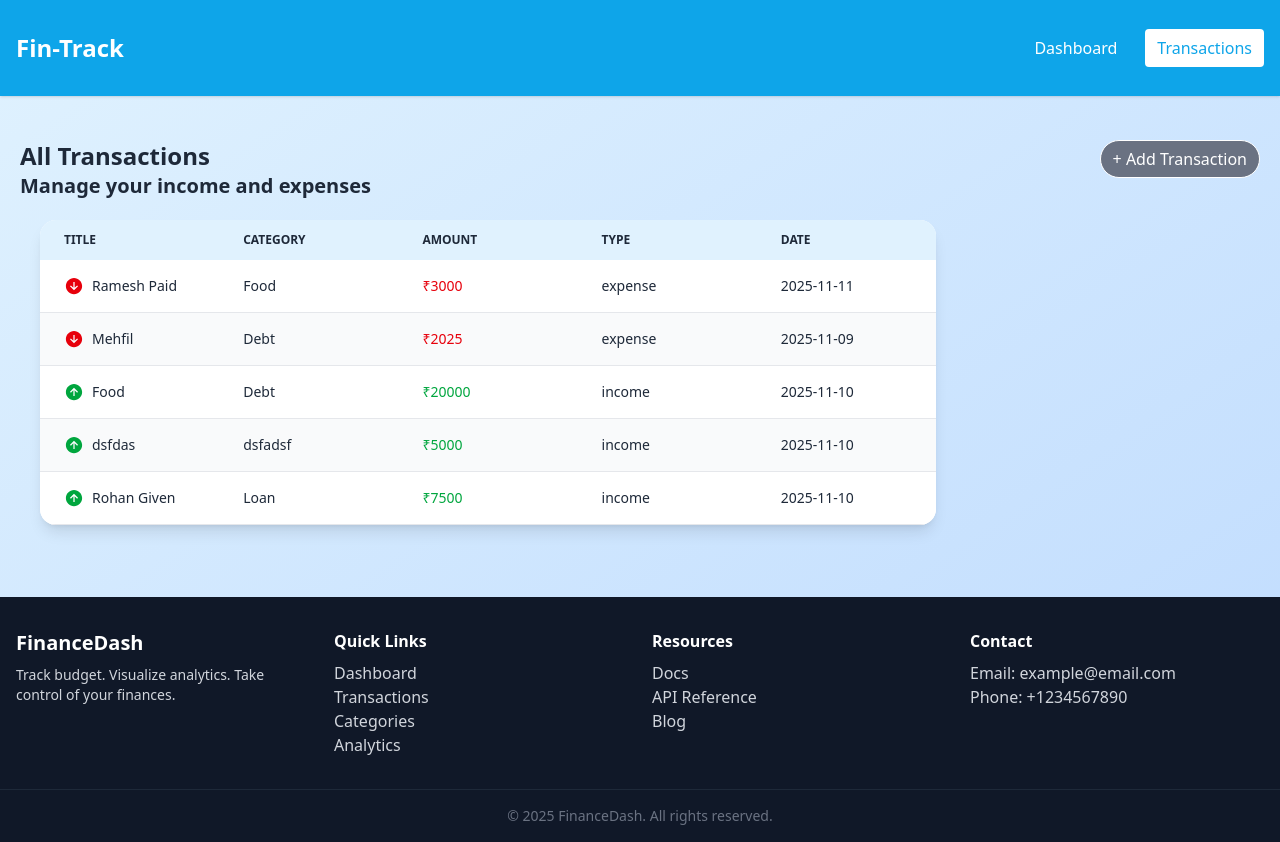
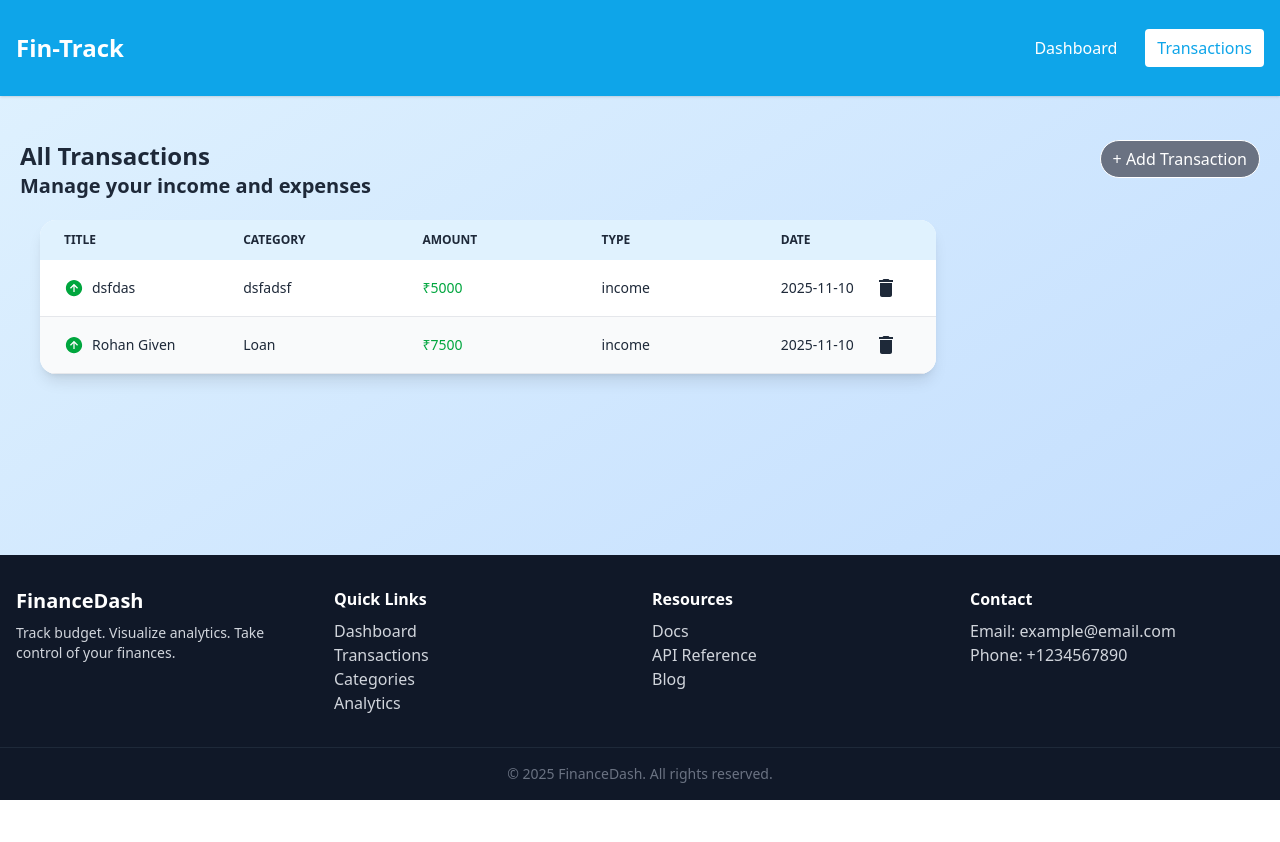
Before and after one commit to rohanginjupalli/Fin-Track, a React (Vite) app: page /addTransaction in a window 1280 px wide. After the commit the page ends 800 px from the top, so only its background shows below. Built offline with nearby package versions, Linux system fonts and the light colour scheme; data requests are answered from the project's data file.

Commit message:
adding the delete transactions functionality

```diff
--- a/db.json
+++ b/db.json
@@ -1,29 +1,5 @@
 {
   "transactions": [
-    {
-      "id": "76be",
-      "title": "Ramesh Paid",
-      "category": "Food",
-      "amount": "3000",
-      "type": "expense",
-      "date": "2025-11-11"
-    },
-    {
-      "id": "9a72",
-      "date": "2025-11-09",
-      "title": "Mehfil",
-      "category": "Debt",
-      "amount": "2025",
-      "type": "expense"
-    },
-    {
-      "id": "e2dc",
-      "date": "2025-11-10",
-      "title": "Food",
-      "category": "Debt",
-      "amount": "20000",
-      "type": "income"
-    },
     {
       "id": "27c0",
       "date": "2025-11-10",
--- a/src/components/TransactionTable.tsx
+++ b/src/components/TransactionTable.tsx
@@ -1,12 +1,27 @@
 
 import {  type Transaction } from "../store/apis/transactionsApi";
 import { IoArrowUpCircleSharp,IoArrowDownCircleSharp } from "react-icons/io5";
+import { MdDelete } from "react-icons/md";
+import { useDeleteTransactionMutation } from "../store/apis/transactionsApi";
 
 interface TransactionTableProps {
   transactions: Transaction[];
 }
 
+
+
 function TransactionTable({transactions}:TransactionTableProps) {
+
+    const [deleteTransaction] = useDeleteTransactionMutation();
+
+    const handleDelete = async (id: number) => {
+    try {
+      await deleteTransaction(id).unwrap();
+      console.log(`Deleted transaction with id: ${id}`);
+    } catch (err) {
+      console.error("Failed to delete:", err);
+    }
+  };
 
     const renderedTnx = transactions.map((txn: Transaction) => (
         <tr key={txn.id} className="odd:bg-white even:bg-gray-50 border-b border-gray-200 text-gray-800">
@@ -25,7 +40,14 @@ function TransactionTable({transactions}:TransactionTableProps) {
                 ₹{txn.amount}
             </td>
             <td className="px-6 py-4">{txn.type}</td>
-            <td className="px-6 py-4">{txn.date}</td>
+            <td className="px-6 py-4">
+              <div className="flex items-center gap-5" >
+                <span>{txn.date}</span>
+                <MdDelete className="text-2xl cursor-pointer hover:text-red-600 transition-colors" onClick={()=>{
+                  handleDelete(txn.id);
+                }}  />
+              </div>
+              </td>
         </tr>
     ))
 
--- a/src/store/apis/transactionsApi.tsx
+++ b/src/store/apis/transactionsApi.tsx
@@ -1,7 +1,7 @@
 import { createApi, fetchBaseQuery } from '@reduxjs/toolkit/query/react';
 
 export interface Transaction {
-  id?: number;
+  id: number;
   title: string;
   category: string;
   amount: number;
@@ -26,7 +26,14 @@ export const transactionApi = createApi({
         }),
         invalidatesTags: ["Transactions"]
     }),
+    deleteTransaction:builder.mutation<Transaction,number>({
+      query: (id) => ({
+        url: `/transactions/${id}`,
+        method: "DELETE",
+      }),
+      invalidatesTags:["Transactions"]
+    })
   }),
 });
 
-export const {useGetTransactionsQuery,useAddTransactionMutation} = transactionApi
+export const {useGetTransactionsQuery,useAddTransactionMutation,useDeleteTransactionMutation} = transactionApi
```
